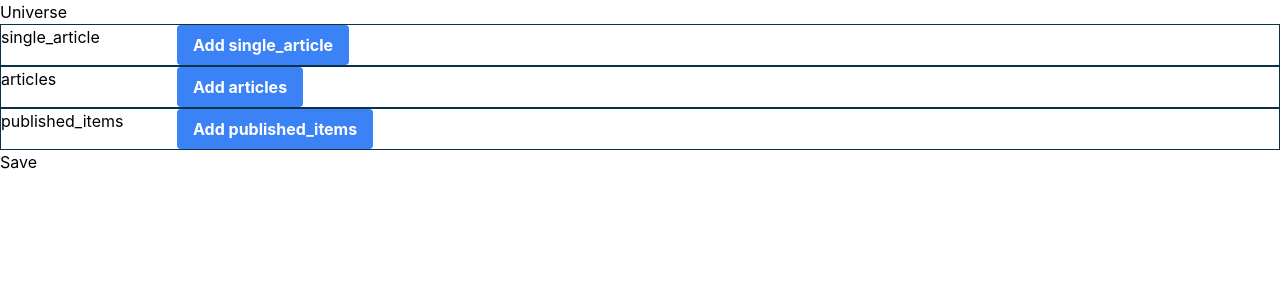
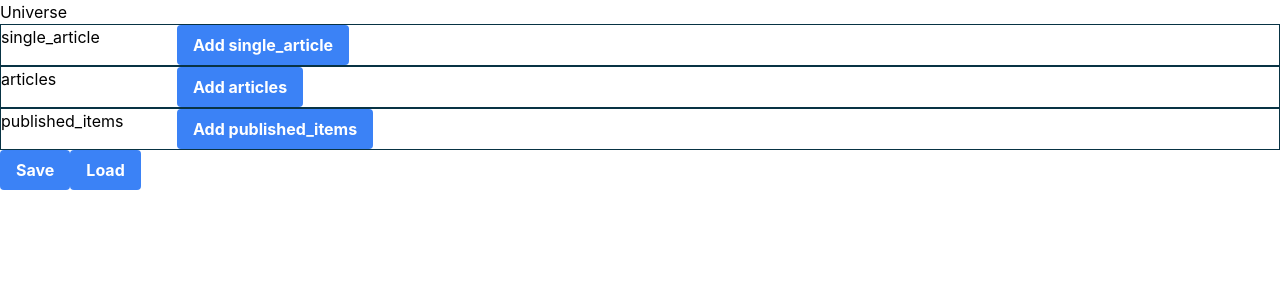
Before and after one commit to tiziano88/multiverse, a React (Create React App) app in the folder editor/: page / in a window 1280 px wide. Shown: the top 300 px of the page. Built offline with nearby package versions, Linux system fonts and the light colour scheme.

Commit message:
Fix movie

```diff
--- a/editor/src/App.tsx
+++ b/editor/src/App.tsx
@@ -8,12 +8,40 @@ function App() {
     multiverse.Universe.create({})
   );
   function saveProto() {
-    console.log(multiverse.Universe.encode(universe).finish());
+    const encoded = multiverse.Universe.encode(universe).finish();
+    console.log(encoded);
+    // Save to local storage, first encode as base64.
+    let s = "";
+    for (let i = 0; i < encoded.length; i++) {
+      s += String.fromCharCode(encoded[i]);
+    }
+    localStorage.setItem("universe", btoa(s));
+    console.log("Saved to local storage.");
+  }
+  function loadProto() {
+    const s = localStorage.getItem("universe");
+    if (!s) {
+      console.log("No universe saved to local storage.");
+      return;
+    }
+    const decoded = atob(s);
+    const arr = new Uint8Array(decoded.length);
+    for (let i = 0; i < decoded.length; i++) {
+      arr[i] = decoded.charCodeAt(i);
+    }
+    const decodedUniverse = multiverse.Universe.decode(arr);
+    console.log("loaded from local storage");
+    setUniverse(decodedUniverse);
   }
   return (
     <div className="App">
       <UniverseComponent value={universe} updateValue={(v) => setUniverse(v)} />
-      <button onClick={saveProto}>Save</button>
+      <button className="button" onClick={saveProto}>
+        Save
+      </button>
+      <button className="button" onClick={loadProto}>
+        Load
+      </button>
     </div>
   );
 }
--- a/editor/src/compiled/schema.js
+++ b/editor/src/compiled/schema.js
@@ -2007,16 +2007,16 @@ $root.multiverse = (function() {
                 writer = $Writer.create();
             if (message.amazonProduct != null && Object.hasOwnProperty.call(message, "amazonProduct"))
                 $root.multiverse.AmazonProduct.encode(message.amazonProduct, writer.uint32(/* id 387423, wireType 2 =*/3099386).fork()).ldelim();
+            if (message.starRating != null && Object.hasOwnProperty.call(message, "starRating"))
+                writer.uint32(/* id 521667, wireType 0 =*/4173336).int32(message.starRating);
             if (message.movie != null && Object.hasOwnProperty.call(message, "movie"))
-                $root.multiverse.Movie.encode(message.movie, writer.uint32(/* id 7244351, wireType 2 =*/57954810).fork()).ldelim();
+                $root.multiverse.Movie.encode(message.movie, writer.uint32(/* id 724351, wireType 2 =*/5794810).fork()).ldelim();
             if (message.githubAccount != null && Object.hasOwnProperty.call(message, "githubAccount"))
                 $root.multiverse.GitHubAccount.encode(message.githubAccount, writer.uint32(/* id 9384723, wireType 2 =*/75077786).fork()).ldelim();
             if (message.link != null && Object.hasOwnProperty.call(message, "link"))
                 $root.multiverse.Link.encode(message.link, writer.uint32(/* id 32847932, wireType 2 =*/262783458).fork()).ldelim();
             if (message.githubRepo != null && Object.hasOwnProperty.call(message, "githubRepo"))
                 $root.multiverse.GitHubRepo.encode(message.githubRepo, writer.uint32(/* id 91890915, wireType 2 =*/735127322).fork()).ldelim();
-            if (message.starRating != null && Object.hasOwnProperty.call(message, "starRating"))
-                writer.uint32(/* id 412650755, wireType 0 =*/3301206040).int32(message.starRating);
             if (message.youtubeVideo != null && Object.hasOwnProperty.call(message, "youtubeVideo"))
                 $root.multiverse.YouTubeVideo.encode(message.youtubeVideo, writer.uint32(/* id 445860325, wireType 2 =*/3566882602).fork()).ldelim();
             return writer;
@@ -2053,7 +2053,7 @@ $root.multiverse = (function() {
             while (reader.pos < end) {
                 var tag = reader.uint32();
                 switch (tag >>> 3) {
-                case 7244351: {
+                case 724351: {
                         message.movie = $root.multiverse.Movie.decode(reader, reader.uint32());
                         break;
                     }
@@ -2077,7 +2077,7 @@ $root.multiverse = (function() {
                         message.youtubeVideo = $root.multiverse.YouTubeVideo.decode(reader, reader.uint32());
                         break;
                     }
-                case 949521667: {
+                case 521667: {
                         message.starRating = reader.int32();
                         break;
                     }
@@ -2287,6 +2287,8 @@ $root.multiverse = (function() {
                 if (options.oneofs)
                     object.subject = "amazonProduct";
             }
+            if (message.starRating != null && message.hasOwnProperty("starRating"))
+                object.starRating = options.enums === String ? $root.multiverse.StarRating[message.starRating] === undefined ? message.starRating : $root.multiverse.StarRating[message.starRating] : message.starRating;
             if (message.movie != null && message.hasOwnProperty("movie")) {
                 object.movie = $root.multiverse.Movie.toObject(message.movie, options);
                 if (options.oneofs)
@@ -2307,8 +2309,6 @@ $root.multiverse = (function() {
                 if (options.oneofs)
                     object.subject = "githubRepo";
             }
-            if (message.starRating != null && message.hasOwnProperty("starRating"))
-                object.starRating = options.enums === String ? $root.multiverse.StarRating[message.starRating] === undefined ? message.starRating : $root.multiverse.StarRating[message.starRating] : message.starRating;
             if (message.youtubeVideo != null && message.hasOwnProperty("youtubeVideo")) {
                 object.youtubeVideo = $root.multiverse.YouTubeVideo.toObject(message.youtubeVideo, options);
                 if (options.oneofs)
@@ -2606,7 +2606,7 @@ $root.multiverse = (function() {
             if (!writer)
                 writer = $Writer.create();
             if (message.imdbId != null && Object.hasOwnProperty.call(message, "imdbId"))
-                writer.uint32(/* id 412650755, wireType 2 =*/3301206042).string(message.imdbId);
+                writer.uint32(/* id 941667, wireType 2 =*/7533338).string(message.imdbId);
             return writer;
         };
 
@@ -2641,7 +2641,7 @@ $root.multiverse = (function() {
             while (reader.pos < end) {
                 var tag = reader.uint32();
                 switch (tag >>> 3) {
-                case 949521667: {
+                case 941667: {
                         message.imdbId = reader.string();
                         break;
                     }
```
Also changed, not shown: 1 other file (tests, documents, lock files or other folders).
